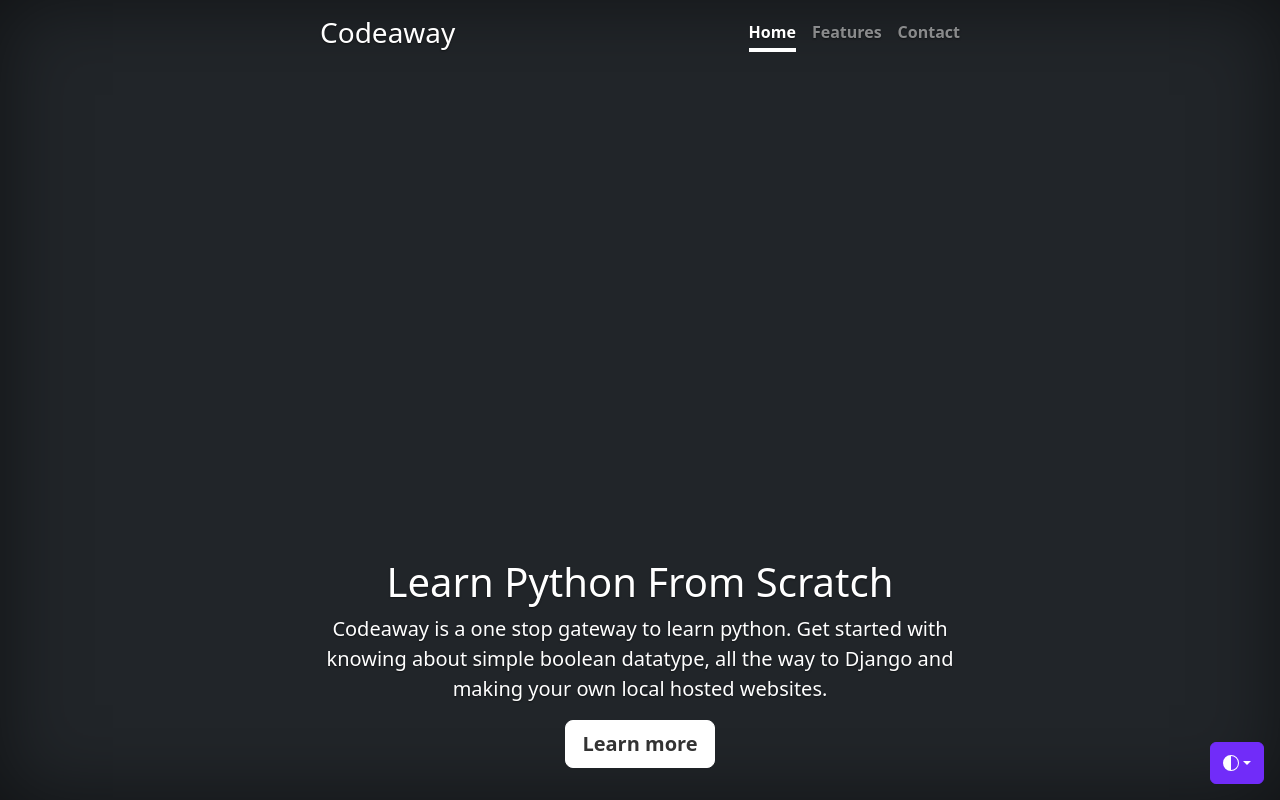
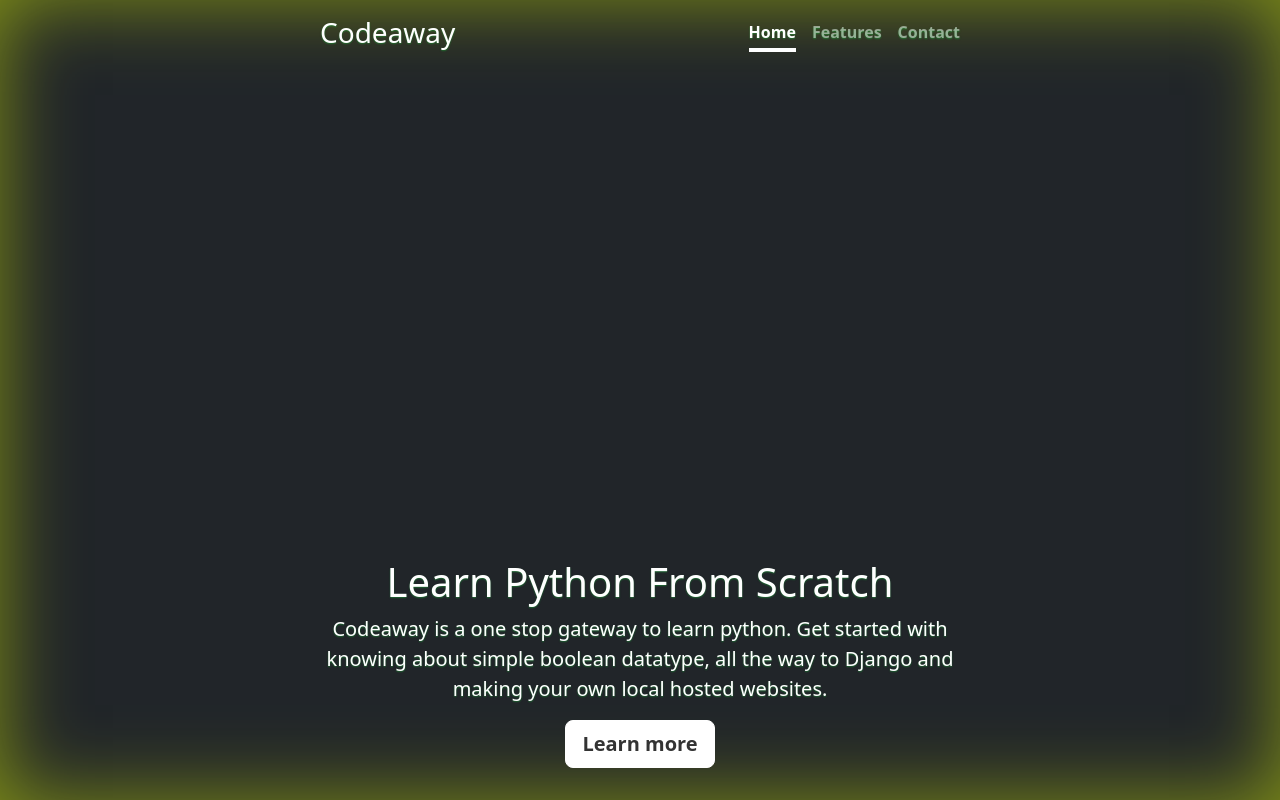
Before and after one commit to Babinbinbin/trial, a Django app: template codeaway/first/templates/first/index.html in a window 1280 px wide. Run offline with Django 4.2, Linux system fonts and the light colour scheme; the template is opened without the code that fills it, so the values that code supplies are empty.

Commit message:
update index.html

```diff
--- a/codeaway/first/templates/first/cover.css
+++ b/codeaway/first/templates/first/cover.css
@@ -1,24 +1,16 @@
-/*
- * Globals
- */
-
-
-/* Custom default button */
 .btn-light,
 .btn-light:hover,
 .btn-light:focus {
-  color: #333;
-  text-shadow: none; /* Prevent inheritance from `body` */
+  color: #333333;
+  text-shadow: none;
 }
 
 
-/*
- * Base structure
- */
+
 
 body {
-  text-shadow: 0 .05rem .1rem rgba(0, 0, 0, .5);
-  box-shadow: inset 0 0 5rem rgba(0, 0, 0, .5);
+  text-shadow: 0 .05rem .1rem rgba(24, 169, 56, 0.5) /* green shadows of features and contact */;
+  box-shadow: inset 0 0 5rem rgba(230, 255, 4, 0.5) /* box shadow (now yellow) */;
 }
 
 .cover-container {
@@ -26,9 +18,7 @@ body {
 }
 
 
-/*
- * Header
- */
+
 
 .nav-masthead .nav-link {
   color: rgba(255, 255, 255, .5);
--- a/codeaway/first/templates/first/index.html
+++ b/codeaway/first/templates/first/index.html
@@ -3,147 +3,28 @@
   <head><script src="../assets/js/color-modes.js"></script>
 
     <meta charset="utf-8">
-    <meta name="viewport" content="width=device-width, initial-scale=1">
+
     <title>NOT MY COVER</title>
 
 
 
 
-
+  </head>
 
 <link href="./assets/dist/css/bootstrap.min.css" rel="stylesheet">
     <!-- this style are the colors of the box-->
 
-    <style>
-      .bd-placeholder-img {
-        font-size: 1.125rem;
-        text-anchor: middle;
-        -webkit-user-select: none;
-        -moz-user-select: none;
-        user-select: none;
-      }
 
-      @media (min-width: 768px) {
-        .bd-placeholder-img-lg {
-          font-size: 3.5rem;
-        }
-      }
-
-      .b-example-divider {
-        width: 100%;
-        height: 3rem;
-        background-color: rgba(0, 0, 0, .1);
-        border: solid rgba(0, 0, 0, .15);
-        border-width: 1px 0;
-        box-shadow: inset 0 .5em 1.5em rgba(0, 0, 0, .1), inset 0 .125em .5em rgba(0, 0, 0, .15);
-      }
-
-      .b-example-vr {
-        flex-shrink: 0;
-        width: 1.5rem;
-        height: 100vh;
-      }
-
-      .bi {
-        vertical-align: -.125em;
-        fill: currentColor;
-      }
-
-      .nav-scroller {
-        position: relative;
-        z-index: 2;
-        height: 2.75rem;
-        overflow-y: hidden;
-      }
-
-      .nav-scroller .nav {
-        display: flex;
-        flex-wrap: nowrap;
-        padding-bottom: 1rem;
-        margin-top: -1px;
-        overflow-x: auto;
-        text-align: center;
-        white-space: nowrap;
-        -webkit-overflow-scrolling: touch;
-      }
-
-      .btn-bd-primary {
-        --bd-violet-bg: #712cf9;
-        --bd-violet-rgb: 112.520718, 44.062154, 249.437846;
-
-        --bs-btn-font-weight: 600;
-        --bs-btn-color: var(--bs-white);
-        --bs-btn-bg: var(--bd-violet-bg);
-        --bs-btn-border-color: var(--bd-violet-bg);
-        --bs-btn-hover-color: var(--bs-white);
-        --bs-btn-hover-bg: #6528e0;
-        --bs-btn-hover-border-color: #6528e0;
-        --bs-btn-focus-shadow-rgb: var(--bd-violet-rgb);
-        --bs-btn-active-color: var(--bs-btn-hover-color);
-        --bs-btn-active-bg: #5a23c8;
-        --bs-btn-active-border-color: #5a23c8;
-      }
-      .bd-mode-toggle {
-        z-index: 1500;
-      }
-    </style>
 
 
     <!-- Custom styles for this template -->
     <link href="cover.css" rel="stylesheet">
-  </head>
+
   <body class="d-flex h-100 text-center text-bg-dark">
     <!-- this is the sun of the blue blox-->
-    <svg xmlns="http://www.w3.org/2000/svg" style="display: none;">
-      <symbol id="check2" viewBox="0 0 16 16">
-        <path d="M13.854 3.646a.5.5 0 0 1 0 .708l-7 7a.5.5 0 0 1-.708 0l-3.5-3.5a.5.5 0 1 1 .708-.708L6.5 10.293l6.646-6.647a.5.5 0 0 1 .708 0z"/>
-      </symbol>
-      <symbol id="circle-half" viewBox="0 0 16 16">
-        <path d="M8 15A7 7 0 1 0 8 1v14zm0 1A8 8 0 1 1 8 0a8 8 0 0 1 0 16z"/>
-      </symbol>
-      <symbol id="moon-stars-fill" viewBox="0 0 16 16">
-        <path d="M6 .278a.768.768 0 0 1 .08.858 7.208 7.208 0 0 0-.878 3.46c0 4.021 3.278 7.277 7.318 7.277.527 0 1.04-.055 1.533-.16a.787.787 0 0 1 .81.316.733.733 0 0 1-.031.893A8.349 8.349 0 0 1 8.344 16C3.734 16 0 12.286 0 7.71 0 4.266 2.114 1.312 5.124.06A.752.752 0 0 1 6 .278z"/>
-        <path d="M10.794 3.148a.217.217 0 0 1 .412 0l.387 1.162c.173.518.579.924 1.097 1.097l1.162.387a.217.217 0 0 1 0 .412l-1.162.387a1.734 1.734 0 0 0-1.097 1.097l-.387 1.162a.217.217 0 0 1-.412 0l-.387-1.162A1.734 1.734 0 0 0 9.31 6.593l-1.162-.387a.217.217 0 0 1 0-.412l1.162-.387a1.734 1.734 0 0 0 1.097-1.097l.387-1.162zM13.863.099a.145.145 0 0 1 .274 0l.258.774c.115.346.386.617.732.732l.774.258a.145.145 0 0 1 0 .274l-.774.258a1.156 1.156 0 0 0-.732.732l-.258.774a.145.145 0 0 1-.274 0l-.258-.774a1.156 1.156 0 0 0-.732-.732l-.774-.258a.145.145 0 0 1 0-.274l.774-.258c.346-.115.617-.386.732-.732L13.863.1z"/>
-      </symbol>
-      <symbol id="sun-fill" viewBox="0 0 16 16">
-        <path d="M8 12a4 4 0 1 0 0-8 4 4 0 0 0 0 8zM8 0a.5.5 0 0 1 .5.5v2a.5.5 0 0 1-1 0v-2A.5.5 0 0 1 8 0zm0 13a.5.5 0 0 1 .5.5v2a.5.5 0 0 1-1 0v-2A.5.5 0 0 1 8 13zm8-5a.5.5 0 0 1-.5.5h-2a.5.5 0 0 1 0-1h2a.5.5 0 0 1 .5.5zM3 8a.5.5 0 0 1-.5.5h-2a.5.5 0 0 1 0-1h2A.5.5 0 0 1 3 8zm10.657-5.657a.5.5 0 0 1 0 .707l-1.414 1.415a.5.5 0 1 1-.707-.708l1.414-1.414a.5.5 0 0 1 .707 0zm-9.193 9.193a.5.5 0 0 1 0 .707L3.05 13.657a.5.5 0 0 1-.707-.707l1.414-1.414a.5.5 0 0 1 .707 0zm9.193 2.121a.5.5 0 0 1-.707 0l-1.414-1.414a.5.5 0 0 1 .707-.707l1.414 1.414a.5.5 0 0 1 0 .707zM4.464 4.465a.5.5 0 0 1-.707 0L2.343 3.05a.5.5 0 1 1 .707-.707l1.414 1.414a.5.5 0 0 1 0 .708z"/>
-      </symbol>
-    </svg>
+
     <!--this is the blue box-->
-    <div class="dropdown position-fixed bottom-0 end-0 mb-3 me-3 bd-mode-toggle">
-      <button class="btn btn-bd-primary py-2 dropdown-toggle d-flex align-items-center"
-              id="bd-theme"
-              type="button"
-              aria-expanded="false"
-              data-bs-toggle="dropdown"
-              aria-label="Toggle theme (auto)">
-        <svg class="bi my-1 theme-icon-active" width="1em" height="1em"><use href="#circle-half"></use></svg>
-        <span class="visually-hidden" id="bd-theme-text">Toggle theme</span>
-      </button>
-      <ul class="dropdown-menu dropdown-menu-end shadow" aria-labelledby="bd-theme-text">
-        <li>
-          <button type="button" class="dropdown-item d-flex align-items-center" data-bs-theme-value="light" aria-pressed="false">
-            <svg class="bi me-2 opacity-50 theme-icon" width="1em" height="1em"><use href="#sun-fill"></use></svg>
-            Light
-            <svg class="bi ms-auto d-none" width="1em" height="1em"><use href="#check2"></use></svg>
-          </button>
-        </li>
-        <li>
-          <button type="button" class="dropdown-item d-flex align-items-center" data-bs-theme-value="dark" aria-pressed="false">
-            <svg class="bi me-2 opacity-50 theme-icon" width="1em" height="1em"><use href="#moon-stars-fill"></use></svg>
-            Dark
-            <svg class="bi ms-auto d-none" width="1em" height="1em"><use href="#check2"></use></svg>
-          </button>
-        </li>
-        <li>
-          <button type="button" class="dropdown-item d-flex align-items-center active" data-bs-theme-value="auto" aria-pressed="true">
-            <svg class="bi me-2 opacity-50 theme-icon" width="1em" height="1em"><use href="#circle-half"></use></svg>
-            Auto
-            <svg class="bi ms-auto d-none" width="1em" height="1em"><use href="#check2"></use></svg>
-          </button>
-        </li>
-      </ul>
-    </div>
+
 
 
 <div class="cover-container d-flex w-100 h-100 p-3 mx-auto flex-column">
@@ -158,7 +39,7 @@
     </div>
   </header>
 
-  <main class="px-0">
+  <main class="px-0"> <!-- class px is a bootstrap-->
     <h1>Learn Python From Scratch</h1>
     <p class="lead">Codeaway is a one stop gateway to learn python. Get started with knowing about simple boolean datatype, all the way to Django and making your own local hosted websites.</p>
     <p class="lead">
@@ -172,4 +53,5 @@
 
 
   </body>
+
 </html>
```
